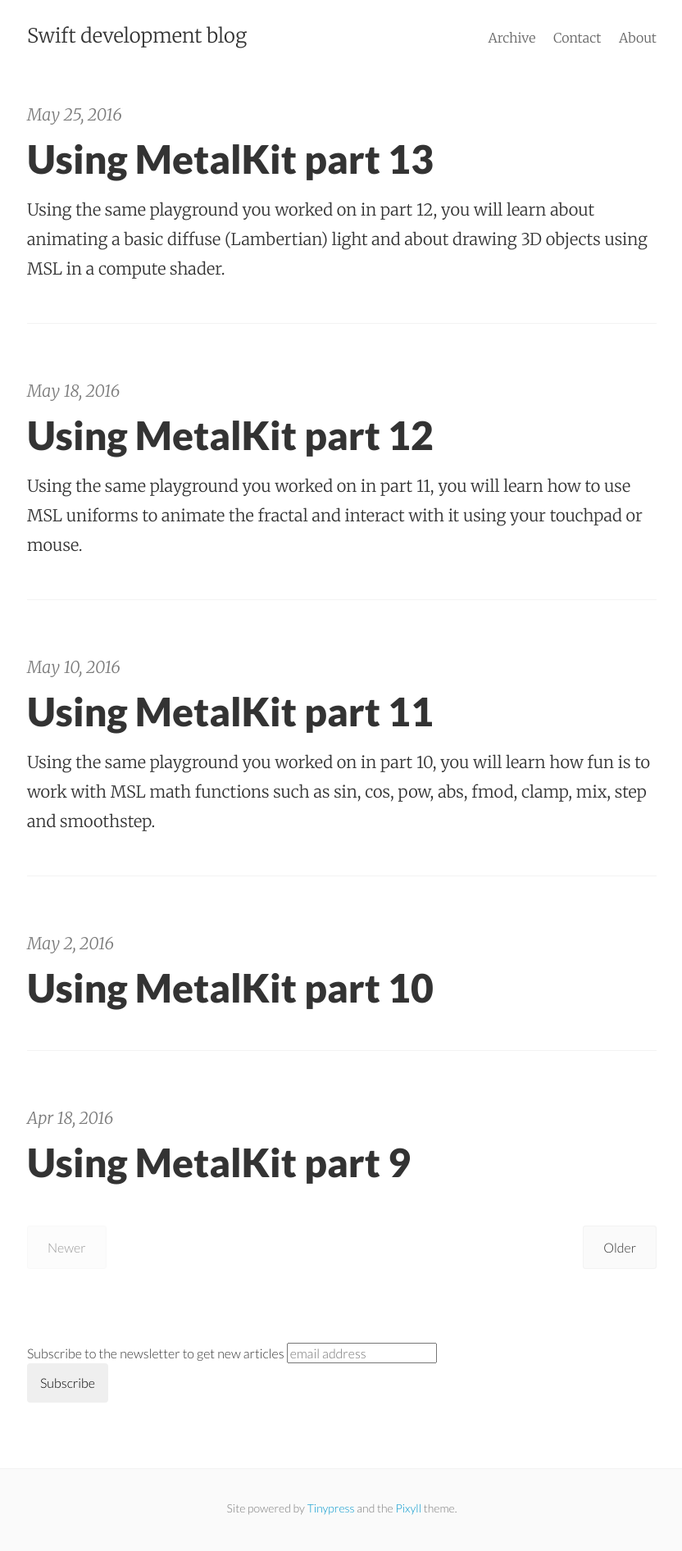
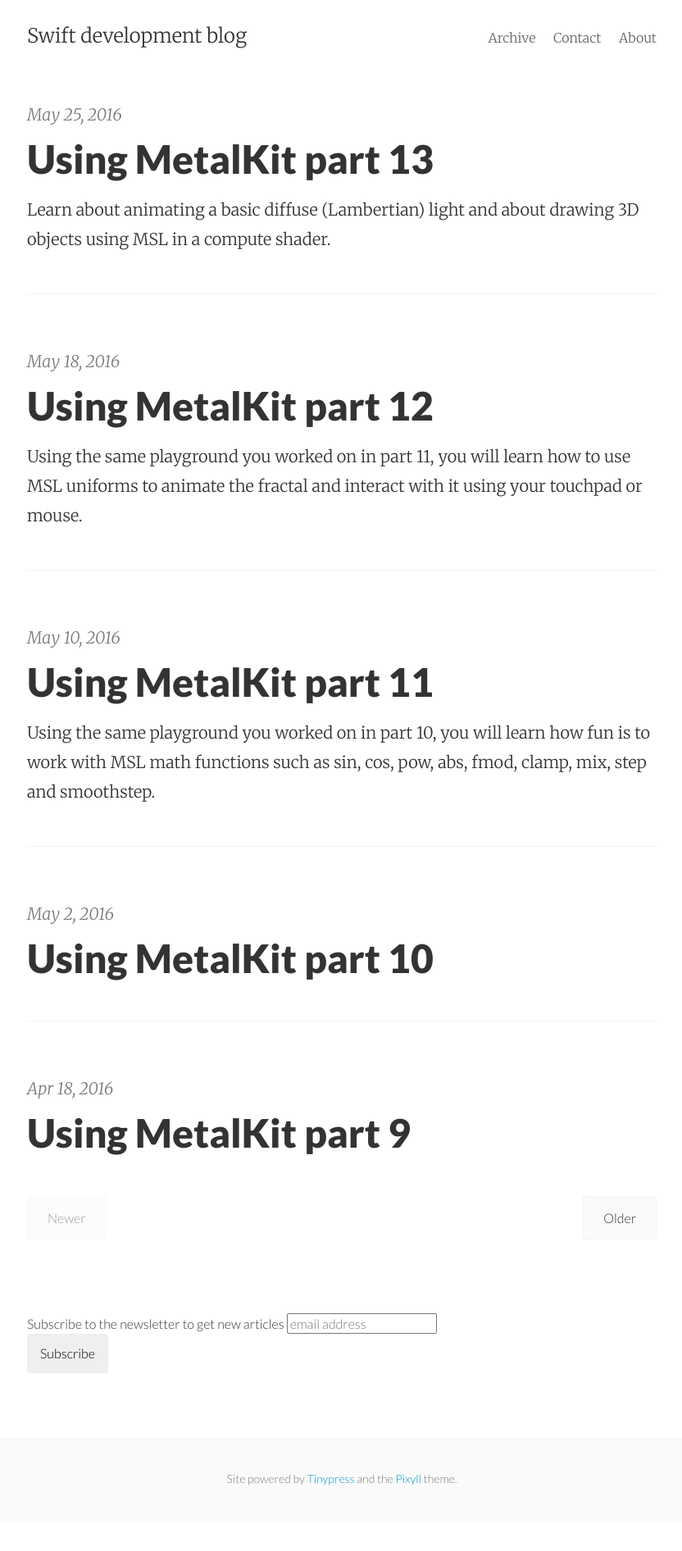
Before and after one commit to mhorga/mhorga.github.io, a Jekyll site: the page built from index.html, in a window 1280 px wide. Shown: the whole page at 82% size, without its empty margins (223-1055 px from the left). Built offline with Jekyll 4.4.1, drawn with Linux system fonts in a browser that asks for light colours; the list of posts is cut into pages by our own code; comment, search, counter and statistics services are not loaded; after the commit the page ends 1856 px from its top, so only the background shows below that.

Commit message:
Post update: Using MetalKit part 13

```diff
--- a/_posts/2016-05-25-using-metalkit-part-13.markdown
+++ b/_posts/2016-05-25-using-metalkit-part-13.markdown
@@ -1,7 +1,7 @@
 ---
 published: true
 title: Using MetalKit part 13
-summary: Using the same playground you worked on in part 12, you will learn about animating a basic diffuse (Lambertian) light and about drawing 3D objects using MSL in a compute shader.
+summary: Learn about animating a basic diffuse (Lambertian) light and about drawing 3D objects using MSL in a compute shader.
 layout: post
 ---
 Let's pick up where we left off in [Part 12](http://mhorga.org/2016/05/18/using-metalkit-part-12.html). Using the same playground we worked on last time, we will learn about lighting and `3D` objects today. Remember the sun eclipse we worked on a couple of weeks ago? It's back! Well, we are going to remove the sun and just focus on the planet this time.
```
